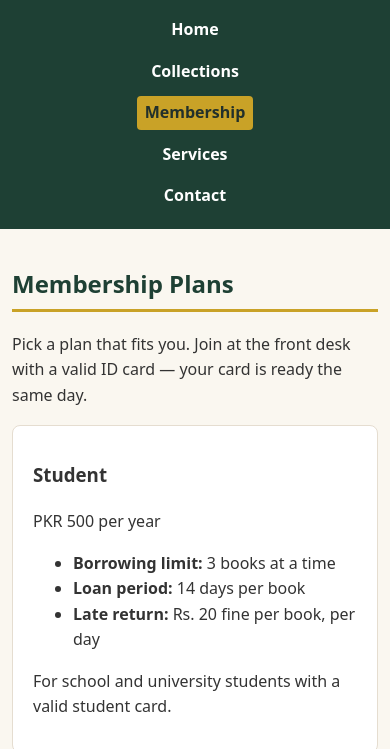
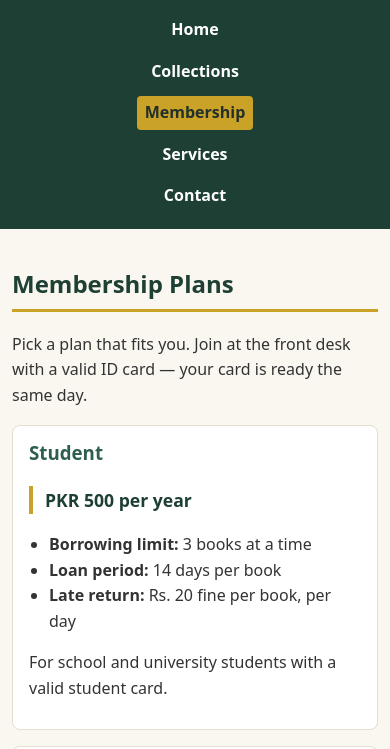
Before and after one commit to anasyousaf-dev/readers-haven-library, a website: page src/membership.html in a window 390 px wide. Shown: the part 95-844 px from the top of the page. Drawn offline with Linux system fonts and the light colour scheme.

Commit message:
style: add membership page styles with media query

```diff
--- a/styles/style.css
+++ b/styles/style.css
@@ -220,3 +220,33 @@ main h2 {
     padding: 0.75rem 1rem;
   }
 }
+
+/* ===== MEMBERSHIP PAGE STYLES (feature/membership-page) ===== */
+
+.plan h3 {
+  color: var(--primary);
+  margin-top: 0;
+}
+
+.plan-fee {
+  font-size: 1.25rem;
+  font-weight: 700;
+  color: var(--primary-dark);
+  border-left: 4px solid var(--accent);
+  padding-left: 0.75rem;
+}
+
+.plan ul {
+  padding-left: 1.25rem;
+}
+
+/* Membership page responsiveness: tighter card padding on narrow screens. */
+@media (max-width: 600px) {
+  .plan {
+    padding: 0.75rem 1rem;
+  }
+
+  .plan-fee {
+    font-size: 1.1rem;
+  }
+}
```
